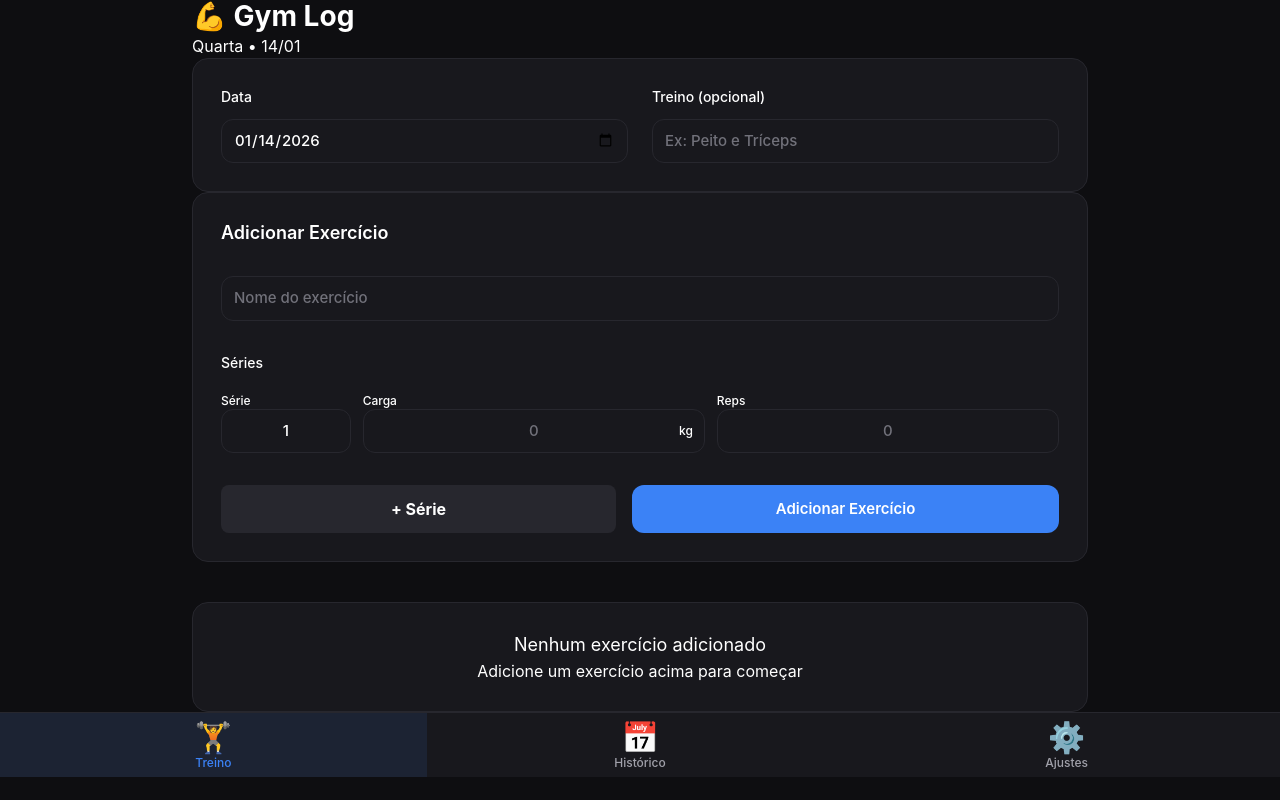
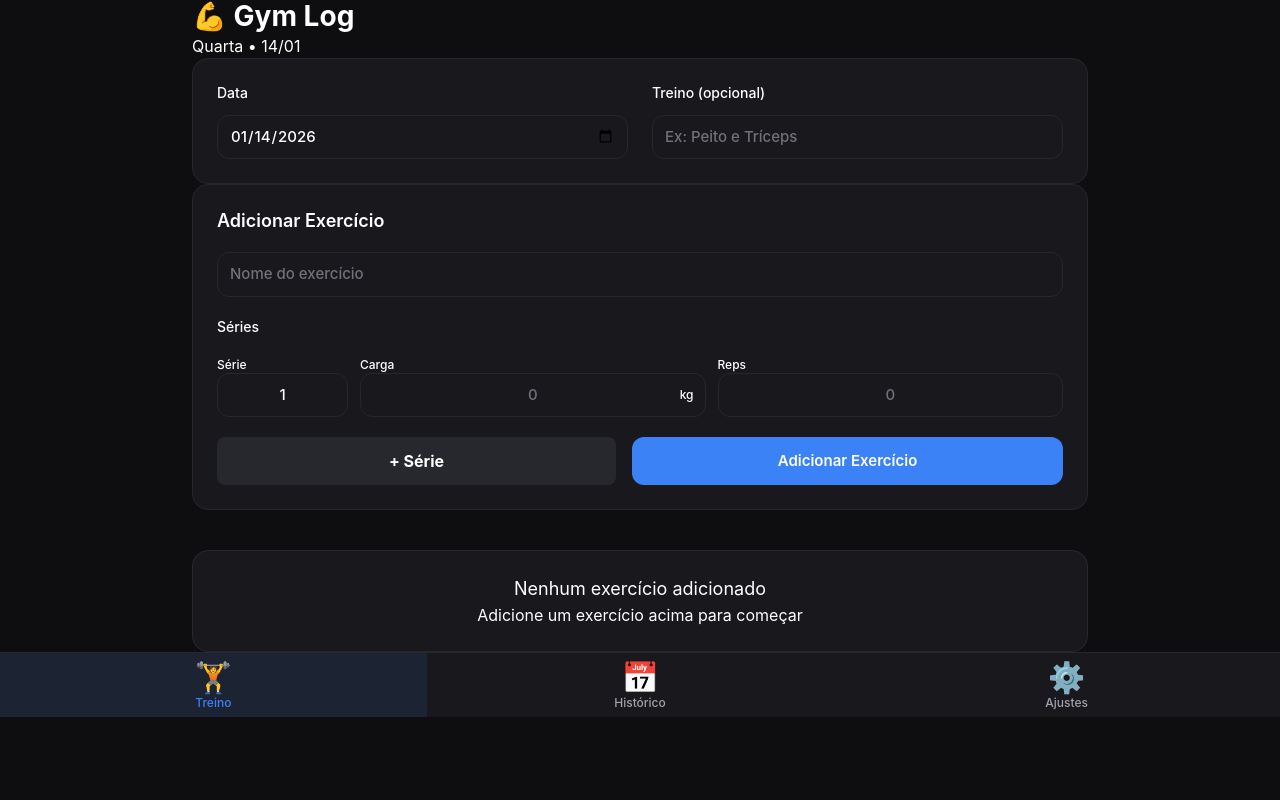
Before and after one commit to offmonte/gym-log, a Next.js app: page / in a window 1280 px wide. Built offline with nearby package versions, Linux system fonts and the light colour scheme.

Commit message:
completionId: cgen-dff66dc6c1e44f1e9a7458347eaf1b75
cgen-dff66dc6c1e44f1e9a7458347eaf1b75

```diff
--- a/app/globals.css
+++ b/app/globals.css
@@ -177,20 +177,20 @@ button {
   transition: all 200ms ease;
   display: flex;
   flex-direction: column;
-  gap: 1.5rem;
+  gap: 1rem;
 }
 
 @media (min-width: 640px) {
   .card {
-    padding: 24px;
-    gap: 1.75rem;
+    padding: 22px;
+    gap: 1.125rem;
   }
 }
 
 @media (min-width: 1024px) {
   .card {
-    padding: 28px;
-    gap: 2rem;
+    padding: 24px;
+    gap: 1.25rem;
   }
 }
 
```
